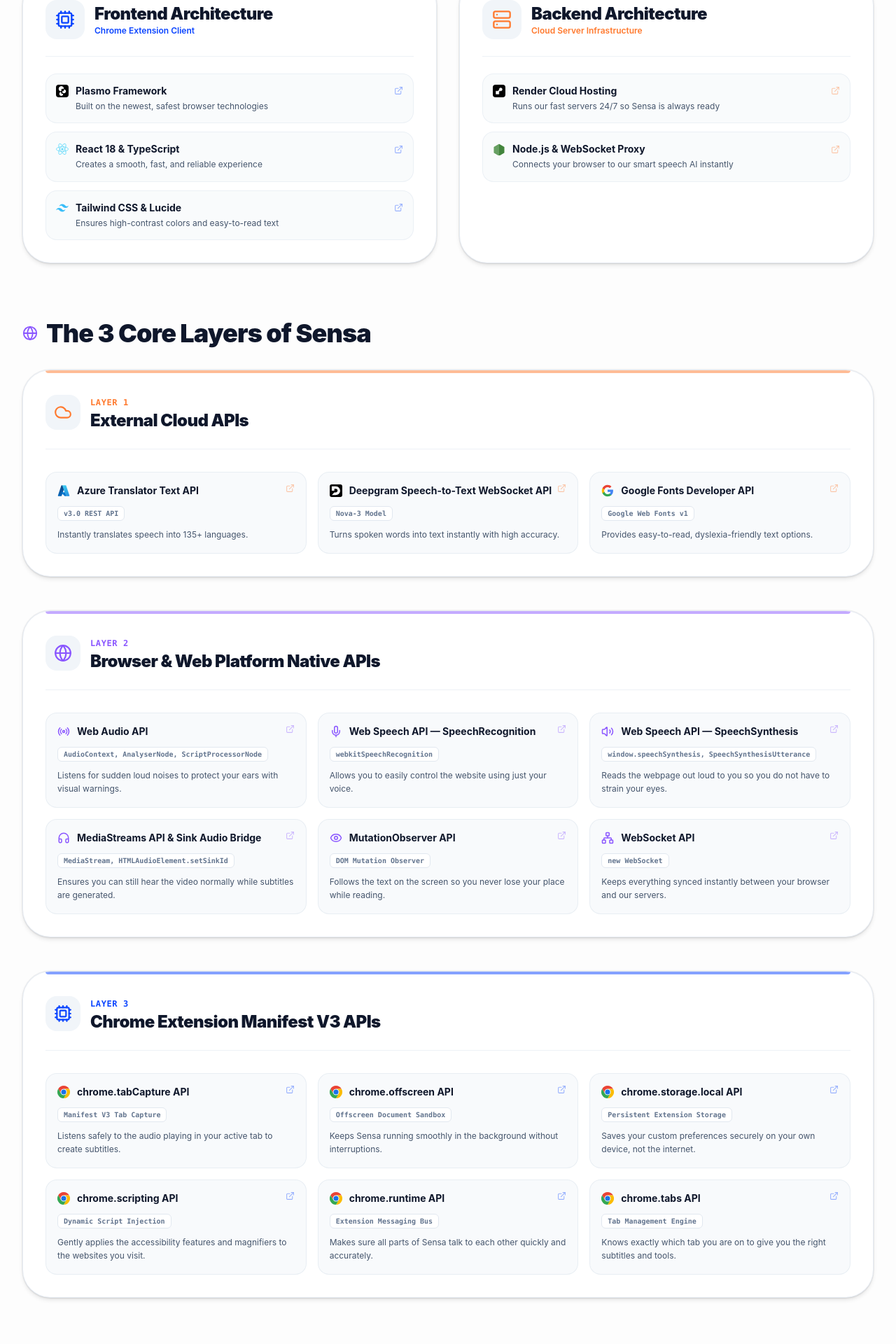
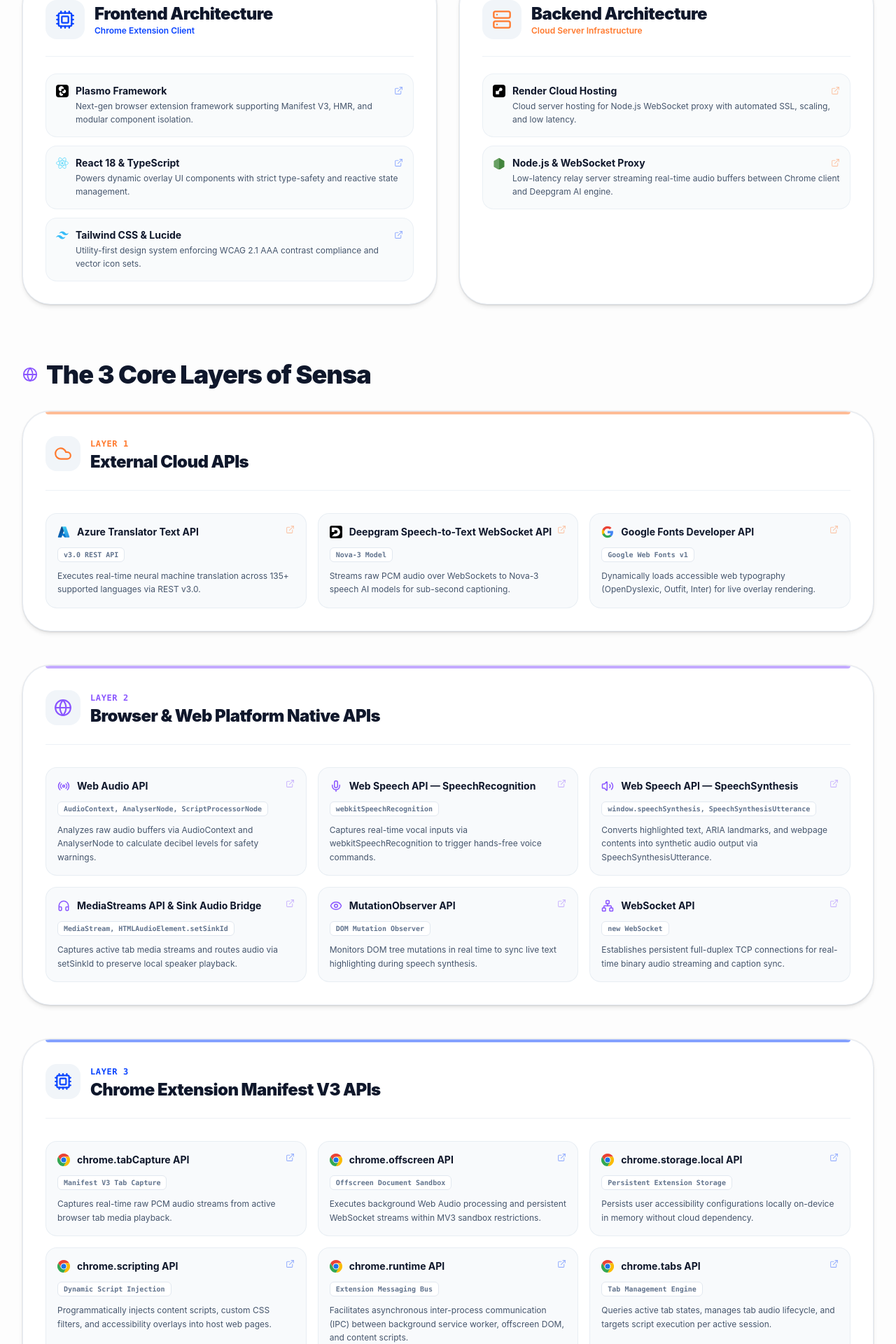
Before and after one commit to bulsu-kdlantolin/sensa-website, a React (Vite) app: page / in a window 1280 px wide. Shown: the part 6187-8107 px from the top of the page at 70% size. Built offline with nearby package versions, Linux system fonts and the light colour scheme.

Commit message:
refactor: move Privacy Policy to Standards column in Footer and refine technical definitions in ArchitectureSection

```diff
--- a/src/components/ArchitectureSection.tsx
+++ b/src/components/ArchitectureSection.tsx
@@ -89,9 +89,9 @@ export default function ArchitectureSection({ isDark }: ArchitectureSectionProps
       borderHover: 'hover:border-[#0A44FF]/60 hover:shadow-[0_0_35px_rgba(10,68,255,0.2)]',
       accentLine: 'bg-[#0A44FF]',
       items: [
-        { name: 'Plasmo Framework', detail: 'Built on the newest, safest browser technologies', Logo: PlasmoLogo, url: 'https://docs.plasmo.com/' },
-        { name: 'React 18 & TypeScript', detail: 'Creates a smooth, fast, and reliable experience', Logo: ReactLogo, url: 'https://react.dev/' },
-        { name: 'Tailwind CSS & Lucide', detail: 'Ensures high-contrast colors and easy-to-read text', Logo: TailwindLogo, url: 'https://tailwindcss.com/' },
+        { name: 'Plasmo Framework', detail: 'Next-gen browser extension framework supporting Manifest V3, HMR, and modular component isolation.', Logo: PlasmoLogo, url: 'https://docs.plasmo.com/' },
+        { name: 'React 18 & TypeScript', detail: 'Powers dynamic overlay UI components with strict type-safety and reactive state management.', Logo: ReactLogo, url: 'https://react.dev/' },
+        { name: 'Tailwind CSS & Lucide', detail: 'Utility-first design system enforcing WCAG 2.1 AAA contrast compliance and vector icon sets.', Logo: TailwindLogo, url: 'https://tailwindcss.com/' },
       ],
     },
     {
@@ -102,8 +102,8 @@ export default function ArchitectureSection({ isDark }: ArchitectureSectionProps
       borderHover: 'hover:border-[#FF7A2F]/60 hover:shadow-[0_0_35px_rgba(255,122,47,0.2)]',
       accentLine: 'bg-[#FF7A2F]',
       items: [
-        { name: 'Render Cloud Hosting', detail: 'Runs our fast servers 24/7 so Sensa is always ready', Logo: RenderCloudLogo, url: 'https://render.com/' },
-        { name: 'Node.js & WebSocket Proxy', detail: 'Connects your browser to our smart speech AI instantly', Logo: NodeLogo, url: 'https://nodejs.org/' },
+        { name: 'Render Cloud Hosting', detail: 'Cloud server hosting for Node.js WebSocket proxy with automated SSL, scaling, and low latency.', Logo: RenderCloudLogo, url: 'https://render.com/' },
+        { name: 'Node.js & WebSocket Proxy', detail: 'Low-latency relay server streaming real-time audio buffers between Chrome client and Deepgram AI engine.', Logo: NodeLogo, url: 'https://nodejs.org/' },
       ],
     },
   ];
@@ -122,21 +122,21 @@ export default function ArchitectureSection({ isDark }: ArchitectureSectionProps
         {
           name: 'Azure Translator Text API',
           spec: 'v3.0 REST API',
-          purpose: 'Instantly translates speech into 135+ languages.',
+          purpose: 'Executes real-time neural machine translation across 135+ supported languages via REST v3.0.',
           Logo: AzureLogo,
           url: 'https://learn.microsoft.com/en-us/azure/ai-services/translator/',
         },
         {
           name: 'Deepgram Speech-to-Text WebSocket API',
           spec: 'Nova-3 Model',
-          purpose: 'Turns spoken words into text instantly with high accuracy.',
+          purpose: 'Streams raw PCM audio over WebSockets to Nova-3 speech AI models for sub-second captioning.',
           Logo: DeepgramLogo,
           url: 'https://developers.deepgram.com/docs/speech-to-text',
         },
         {
           name: 'Google Fonts Developer API',
           spec: 'Google Web Fonts v1',
-          purpose: 'Provides easy-to-read, dyslexia-friendly text options.',
+          purpose: 'Dynamically loads accessible web typography (OpenDyslexic, Outfit, Inter) for live overlay rendering.',
           Logo: GoogleLogo,
           url: 'https://developers.google.com/fonts/docs/developer_api',
         },
@@ -154,42 +154,42 @@ export default function ArchitectureSection({ isDark }: ArchitectureSectionProps
         {
           name: 'Web Audio API',
           spec: 'AudioContext, AnalyserNode, ScriptProcessorNode',
-          purpose: 'Listens for sudden loud noises to protect your ears with visual warnings.',
+          purpose: 'Analyzes raw audio buffers via AudioContext and AnalyserNode to calculate decibel levels for safety warnings.',
           Logo: Radio,
           url: 'https://developer.mozilla.org/en-US/docs/Web/API/Web_Audio_API',
         },
         {
           name: 'Web Speech API — SpeechRecognition',
           spec: 'webkitSpeechRecognition',
-          purpose: 'Allows you to easily control the website using just your voice.',
+          purpose: 'Captures real-time vocal inputs via webkitSpeechRecognition to trigger hands-free voice commands.',
           Logo: Mic,
           url: 'https://developer.mozilla.org/en-US/docs/Web/API/SpeechRecognition',
         },
         {
           name: 'Web Speech API — SpeechSynthesis',
           spec: 'window.speechSynthesis, SpeechSynthesisUtterance',
-          purpose: 'Reads the webpage out loud to you so you do not have to strain your eyes.',
+          purpose: 'Converts highlighted text, ARIA landmarks, and webpage contents into synthetic audio output via SpeechSynthesisUtterance.',
           Logo: Volume2,
           url: 'https://developer.mozilla.org/en-US/docs/Web/API/SpeechSynthesis',
         },
         {
           name: 'MediaStreams API & Sink Audio Bridge',
           spec: 'MediaStream, HTMLAudioElement.setSinkId',
-          purpose: 'Ensures you can still hear the video normally while subtitles are generated.',
+          purpose: 'Captures active tab media streams and routes audio via setSinkId to preserve local speaker playback.',
           Logo: Headphones,
           url: 'https://developer.mozilla.org/en-US/docs/Web/API/Media_Streams_API',
         },
         {
           name: 'MutationObserver API',
           spec: 'DOM Mutation Observer',
-          purpose: 'Follows the text on the screen so you never lose your place while reading.',
+          purpose: 'Monitors DOM tree mutations in real time to sync live text highlighting during speech synthesis.',
           Logo: Eye,
           url: 'https://developer.mozilla.org/en-US/docs/Web/API/MutationObserver',
         },
         {
           name: 'WebSocket API',
           spec: 'new WebSocket',
-          purpose: 'Keeps everything synced instantly between your browser and our servers.',
+          purpose: 'Establishes persistent full-duplex TCP connections for real-time binary audio streaming and caption sync.',
           Logo: Network,
           url: 'https://developer.mozilla.org/en-US/docs/Web/API/WebSocket',
         },
@@ -207,42 +207,42 @@ export default function ArchitectureSection({ isDark }: ArchitectureSectionProps
         {
           name: 'chrome.tabCapture API',
           spec: 'Manifest V3 Tab Capture',
-          purpose: 'Listens safely to the audio playing in your active tab to create subtitles.',
+          purpose: 'Captures real-time raw PCM audio streams from active browser tab media playback.',
           Logo: ChromeTechLogo,
           url: 'https://developer.chrome.com/docs/extensions/reference/api/tabCapture',
         },
         {
           name: 'chrome.offscreen API',
           spec: 'Offscreen Document Sandbox',
-          purpose: 'Keeps Sensa running smoothly in the background without interruptions.',
+          purpose: 'Executes background Web Audio processing and persistent WebSocket streams within MV3 sandbox restrictions.',
           Logo: ChromeTechLogo,
           url: 'https://developer.chrome.com/docs/extensions/reference/api/offscreen',
         },
         {
           name: 'chrome.storage.local API',
           spec: 'Persistent Extension Storage',
-          purpose: 'Saves your custom preferences securely on your own device, not the internet.',
+          purpose: 'Persists user accessibility configurations locally on-device in memory without cloud dependency.',
           Logo: ChromeTechLogo,
           url: 'https://developer.chrome.com/docs/extensions/reference/api/storage',
         },
         {
           name: 'chrome.scripting API',
           spec: 'Dynamic Script Injection',
-          purpose: 'Gently applies the accessibility features and magnifiers to the websites you visit.',
+          purpose: 'Programmatically injects content scripts, custom CSS filters, and accessibility overlays into host web pages.',
           Logo: ChromeTechLogo,
           url: 'https://developer.chrome.com/docs/extensions/reference/api/scripting',
         },
         {
           name: 'chrome.runtime API',
           spec: 'Extension Messaging Bus',
-          purpose: 'Makes sure all parts of Sensa talk to each other quickly and accurately.',
+          purpose: 'Facilitates asynchronous inter-process communication (IPC) between background service worker, offscreen DOM, and content scripts.',
           Logo: ChromeTechLogo,
           url: 'https://developer.chrome.com/docs/extensions/reference/api/runtime',
         },
         {
           name: 'chrome.tabs API',
           spec: 'Tab Management Engine',
-          purpose: 'Knows exactly which tab you are on to give you the right subtitles and tools.',
+          purpose: 'Queries active tab states, manages tab audio lifecycle, and targets script execution per active session.',
           Logo: ChromeTechLogo,
           url: 'https://developer.chrome.com/docs/extensions/reference/api/tabs',
         },
--- a/src/components/Footer.tsx
+++ b/src/components/Footer.tsx
@@ -95,12 +95,6 @@ export default function Footer({ isDark }: FooterProps) {
                   <ArrowUpRight size={12} className="opacity-60" aria-hidden="true" />
                 </a>
               </li>
-              <li>
-                <span className={`inline-flex items-center gap-2 ${isDark ? 'text-slate-400' : 'text-slate-600'}`}>
-                  <ShieldCheck size={14} className="text-emerald-500" aria-hidden="true" />
-                  <span>100% In-Memory Privacy Policy</span>
-                </span>
-              </li>
             </ul>
           </div>
 
@@ -141,6 +135,10 @@ export default function Footer({ isDark }: FooterProps) {
                 <span className="w-1.5 h-1.5 rounded-full bg-[#FF7A2F]" />
                 <span className="text-[#FF7A2F]">Open-Source</span>
               </li>
+              <li className="flex items-center gap-2">
+                <span className="w-1.5 h-1.5 rounded-full bg-emerald-500" />
+                <span className="text-emerald-500">100% In-Memory Privacy Policy</span>
+              </li>
             </ul>
           </div>
         </div>
--- a/src/components/TeamSection.tsx
+++ b/src/components/TeamSection.tsx
@@ -74,8 +74,8 @@ export default function TeamSection({ isDark }: TeamSectionProps) {
     },
     {
       name: 'Kian Davey Antolin',
-      role: 'Lead Full-Stack Developer',
-      description: 'Engineered the browser extension codebase, cloud backend API services, and web platform.',
+      role: 'Developer',
+      description: 'Developed the browser extension codebase, cloud backend API services, and web platform.',
       image: kianImg,
       imageClass: '',
       email: 'kiandaveyantolin@gmail.com',
```
Lines whose indentation alone changed are shown as unchanged.
